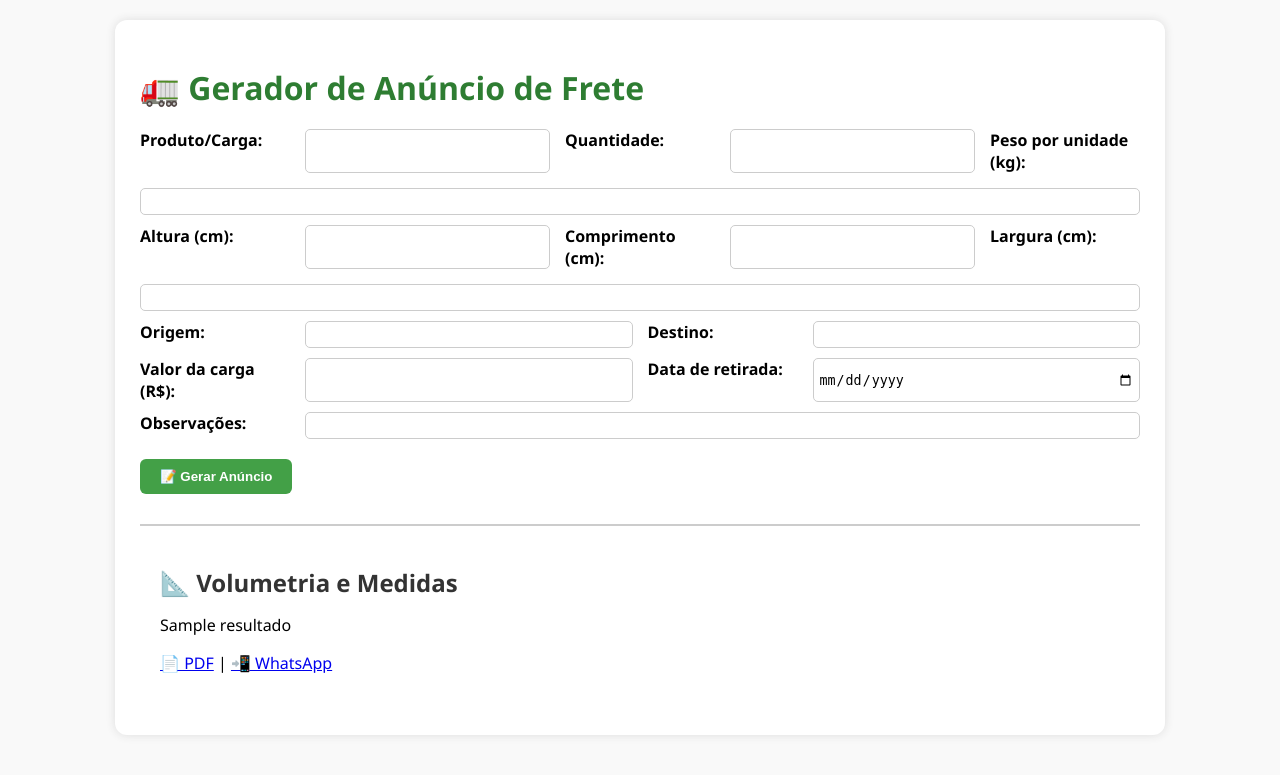
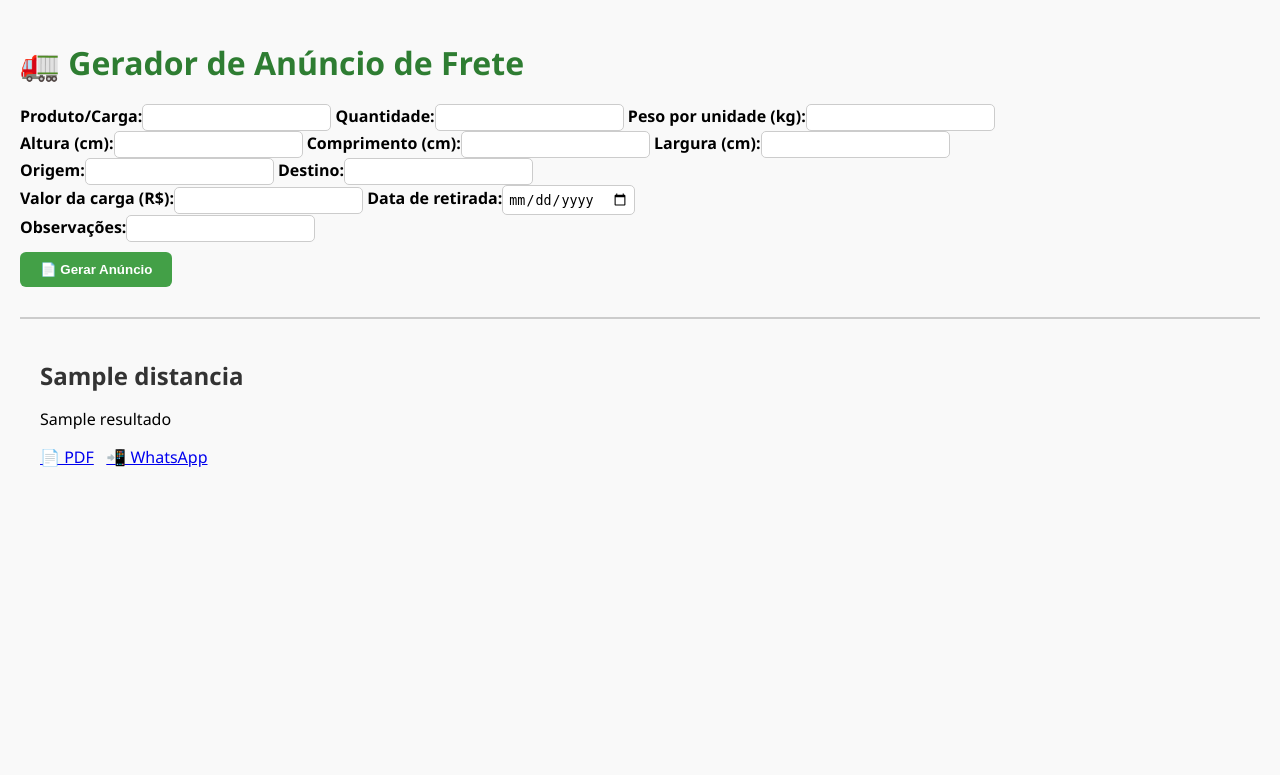
Before and after one commit to roberto36681250/simulador-de-frete, a FastAPI app: template templates/form.html in a window 1280 px wide. Shown: the top 775 px of the page. Run offline with FastAPI, Linux system fonts and the light colour scheme; the template is opened without the code that fills it: most values are stand-ins (such as "Sample title", 1, 10 or a date in 2020).

Commit message:
Update form.html

```diff
--- a/templates/form.html
+++ b/templates/form.html
@@ -1,59 +1,46 @@
 <!DOCTYPE html>
-<html lang="pt-br">
+<html lang="pt-BR">
 <head>
     <meta charset="UTF-8">
     <title>Gerador de Anúncio de Frete</title>
     <link rel="stylesheet" href="/static/style.css">
 </head>
 <body>
-    <div class="container">
     <h1>🚛 Gerador de Anúncio de Frete</h1>
     <form method="post">
-            <div class="row">
-                <label>Produto/Carga:</label>
-                <input name="produto">
-                <label>Quantidade:</label>
-                <input name="quantidade" type="number">
-                <label>Peso por unidade (kg):</label>
-                <input name="peso" type="number" step="0.01">
+        <div class="form-row">
+            <label>Produto/Carga:</label><input type="text" name="produto">
+            <label>Quantidade:</label><input type="number" name="quantidade">
+            <label>Peso por unidade (kg):</label><input type="number" name="peso" step="any">
         </div>
-            <div class="row">
-                <label>Altura (cm):</label>
-                <input name="altura" type="number">
-                <label>Comprimento (cm):</label>
-                <input name="comprimento" type="number">
-                <label>Largura (cm):</label>
-                <input name="largura" type="number">
+        <div class="form-row">
+            <label>Altura (cm):</label><input type="number" name="altura" step="any">
+            <label>Comprimento (cm):</label><input type="number" name="comprimento" step="any">
+            <label>Largura (cm):</label><input type="number" name="largura" step="any">
         </div>
-            <div class="row">
-                <label>Origem:</label>
-                <input name="origem">
-                <label>Destino:</label>
-                <input name="destino">
+        <div class="form-row">
+            <label>Origem:</label><input type="text" name="origem">
+            <label>Destino:</label><input type="text" name="destino">
         </div>
-            <div class="row">
-                <label>Valor da carga (R$):</label>
-                <input name="valor_nf">
-                <label>Data de retirada:</label>
-                <input name="data_retirada" type="date">
+        <div class="form-row">
+            <label>Valor da carga (R$):</label><input type="text" name="valor_nf">
+            <label>Data de retirada:</label><input type="date" name="data_retirada">
         </div>
-            <div class="row">
-                <label>Observações:</label>
-                <input name="observacoes">
+        <div class="form-row">
+            <label>Observações:</label><input type="text" name="observacoes">
         </div>
-            <button type="submit">📝 Gerar Anúncio</button>
+        <button type="submit">📄 Gerar Anúncio</button>
     </form>
 
     {% if resultado %}
     <div class="resultado">
-                <h2>📐 Volumetria e Medidas</h2>
-                {{ resultado | safe }}
+        <h2>{{ distancia }}</h2>
+        <p>{{ resultado | safe }}</p>
         <p>
-                    <a href="/static/anuncio.pdf" target="_blank">📄 PDF</a> |
-                    <a href="{{ whatsapp_url }}" target="_blank">📲 WhatsApp</a>
+            <a href="/static/anuncio.pdf" download>📄 PDF</a>
+            &nbsp; <a href="{{ whatsapp_url }}" target="_blank">📲 WhatsApp</a>
         </p>
     </div>
     {% endif %}
-    </div>
 </body>
 </html>
```
Lines whose indentation alone changed are shown as unchanged.
